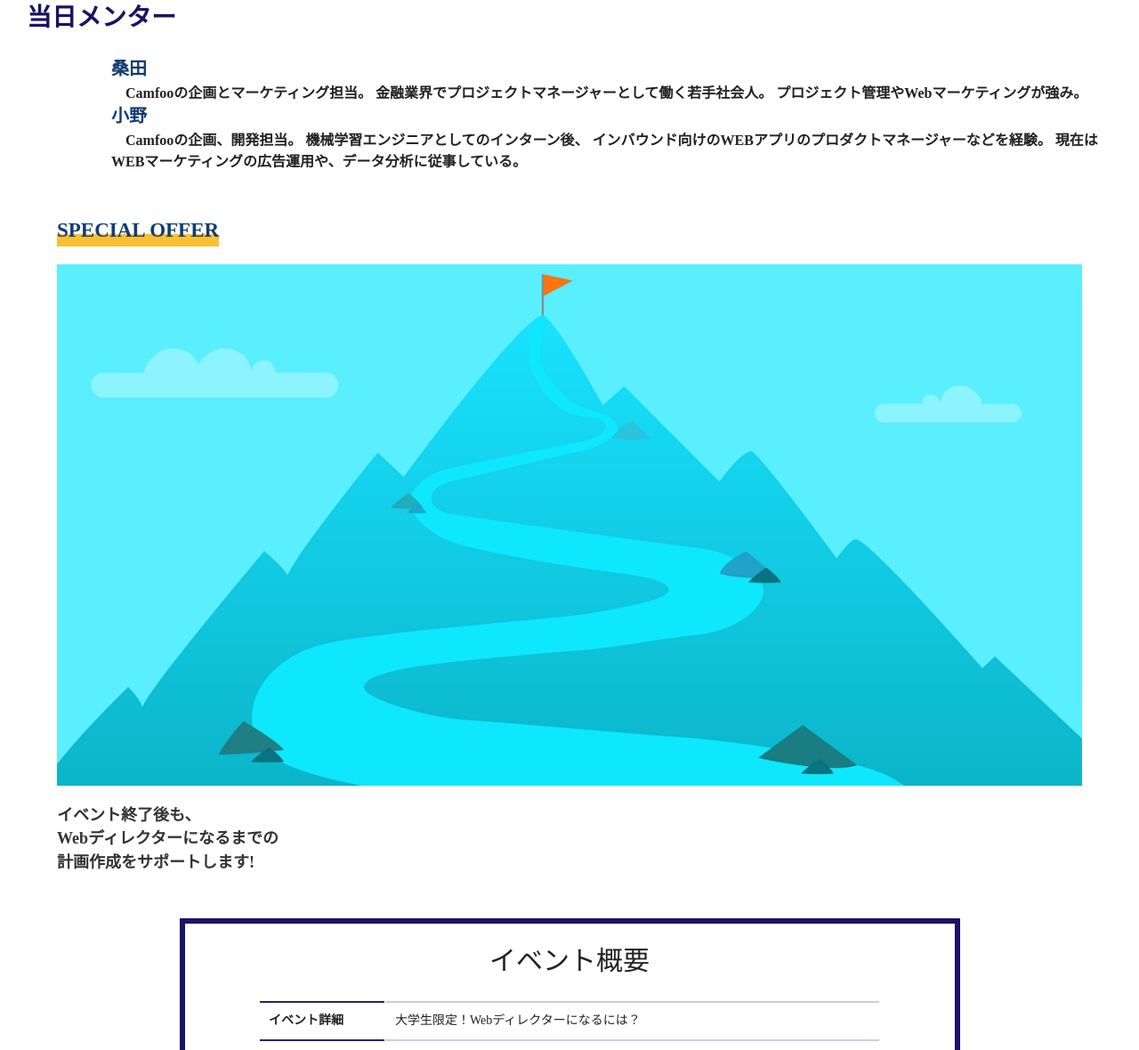
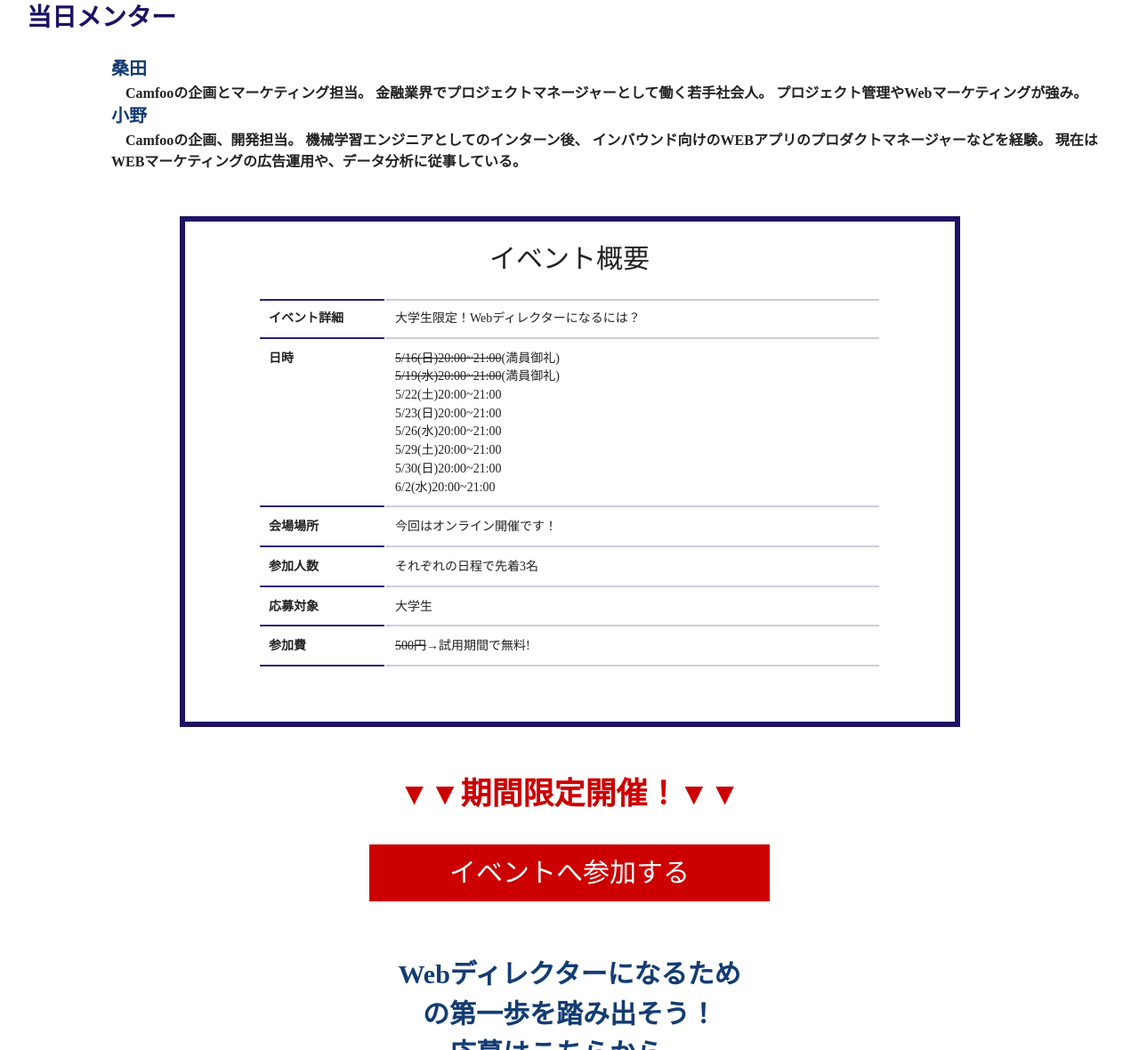
Before and after one commit to yuya-8/itmarke, a Flask app: page / in a window 1280 px wide. Shown: the part 5320-6500 px from the top of the page at 89% size. Run offline with Flask 2, Linux system fonts and the light colour scheme; some libraries are stand-ins or nearby versions.

Commit message:
スペシャルオファー消した

```diff
--- a/templates/index.html
+++ b/templates/index.html
@@ -241,7 +241,7 @@
         </div>
       </div>
 
-      <div class="offer" style="width: 90%;
+      <!-- <div class="offer" style="width: 90%;
       margin: auto;
       margin-top: 10px;
       margin-bottom: 10px;">
@@ -260,7 +260,7 @@
         list-style: none;
         position: relative;
         margin-left: 0;">イベント終了後も、<br>Webディレクターになるまでの<br>計画作成をサポートします!</h1>
-      </div>
+      </div> -->
 
       <div id="about">
         <div class="contents" style="margin-top:50px;">
@@ -300,7 +300,7 @@
               </tr>
               <tr>
                 <th>参加費</th>
-                <td><s>2000円</s>→試用期間で無料!</td>
+                <td><s>500円</s>→試用期間で無料!</td>
               </tr>
             </tbody>
           </table>
```
